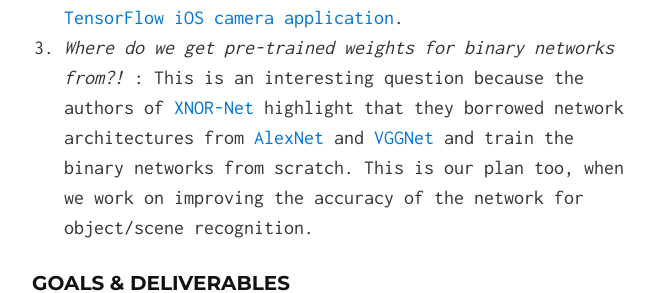
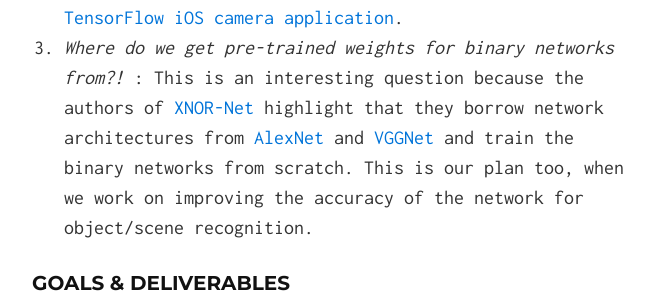
Before and after one commit to PixieNets/PixieNet, a Jekyll site: the page built from index.md, in a window 1280 px wide and 900 px high, scrolled down 3322 px. Shown: the part 163-456 px from the top of the window, without its empty margins (306-961 px from the left). Built offline with Jekyll 4.4.1, drawn with Linux system fonts in a browser that asks for light colours.

Commit message:
Fixed tense ..

```diff
--- a/index.md
+++ b/index.md
@@ -49,7 +49,7 @@
 
 1. The key challenge here is to get the network running, not the accuracy of the network itself. This means that in our project, our main goal is to compress and run the network (even with just arbitrary values), and work on accuracy later.
 2. Our project focuses on _running_ the network and *not training* on the mobile device. This means that for accurate object recognition, we will take pre-trained network weights and use them at test time in the device application, similar to what is demonstrated in the [TensorFlow iOS camera application](https://github.com/tensorflow/tensorflow/tree/master/tensorflow/contrib/ios_examples).
-3. _Where do we get pre-trained weights for binary networks from?!_ : This is an interesting question because the authors of [XNOR-Net](https://arxiv.org/abs/1603.05279) highlight that they borrowed network architectures from [AlexNet](https://papers.nips.cc/paper/4824-imagenet-classification-with-deep-convolutional-neural-networks.pdf) and [VGGNet](http://www.robots.ox.ac.uk/~vgg/research/very_deep/) and train the binary networks from scratch. This is our plan too, when we work on improving the accuracy of the network for object/scene recognition.
+3. _Where do we get pre-trained weights for binary networks from?!_ : This is an interesting question because the authors of [XNOR-Net](https://arxiv.org/abs/1603.05279) highlight that they borrow network architectures from [AlexNet](https://papers.nips.cc/paper/4824-imagenet-classification-with-deep-convolutional-neural-networks.pdf) and [VGGNet](http://www.robots.ox.ac.uk/~vgg/research/very_deep/) and train the binary networks from scratch. This is our plan too, when we work on improving the accuracy of the network for object/scene recognition.
 
 ### Goals & Deliverables
 
```
